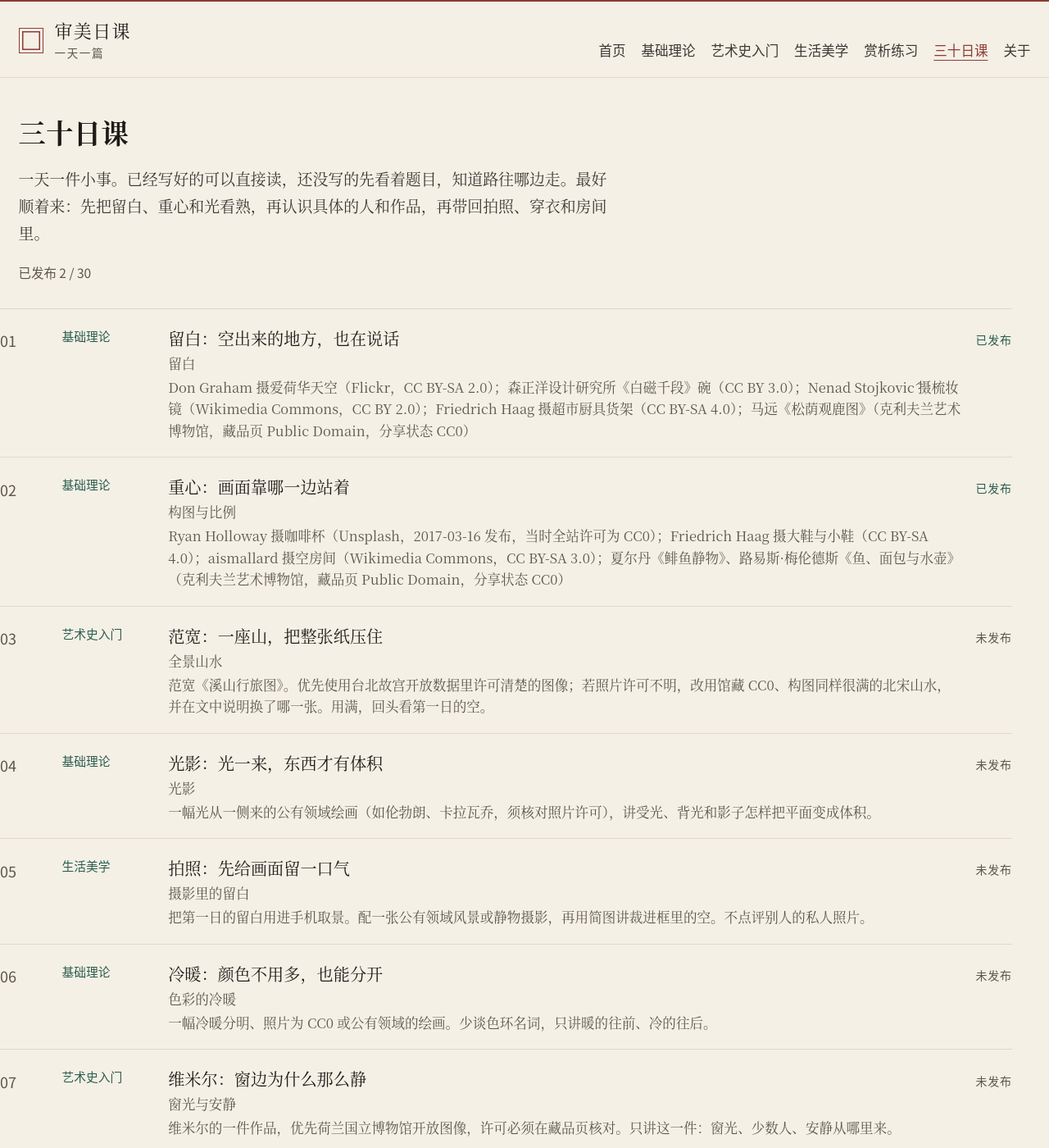
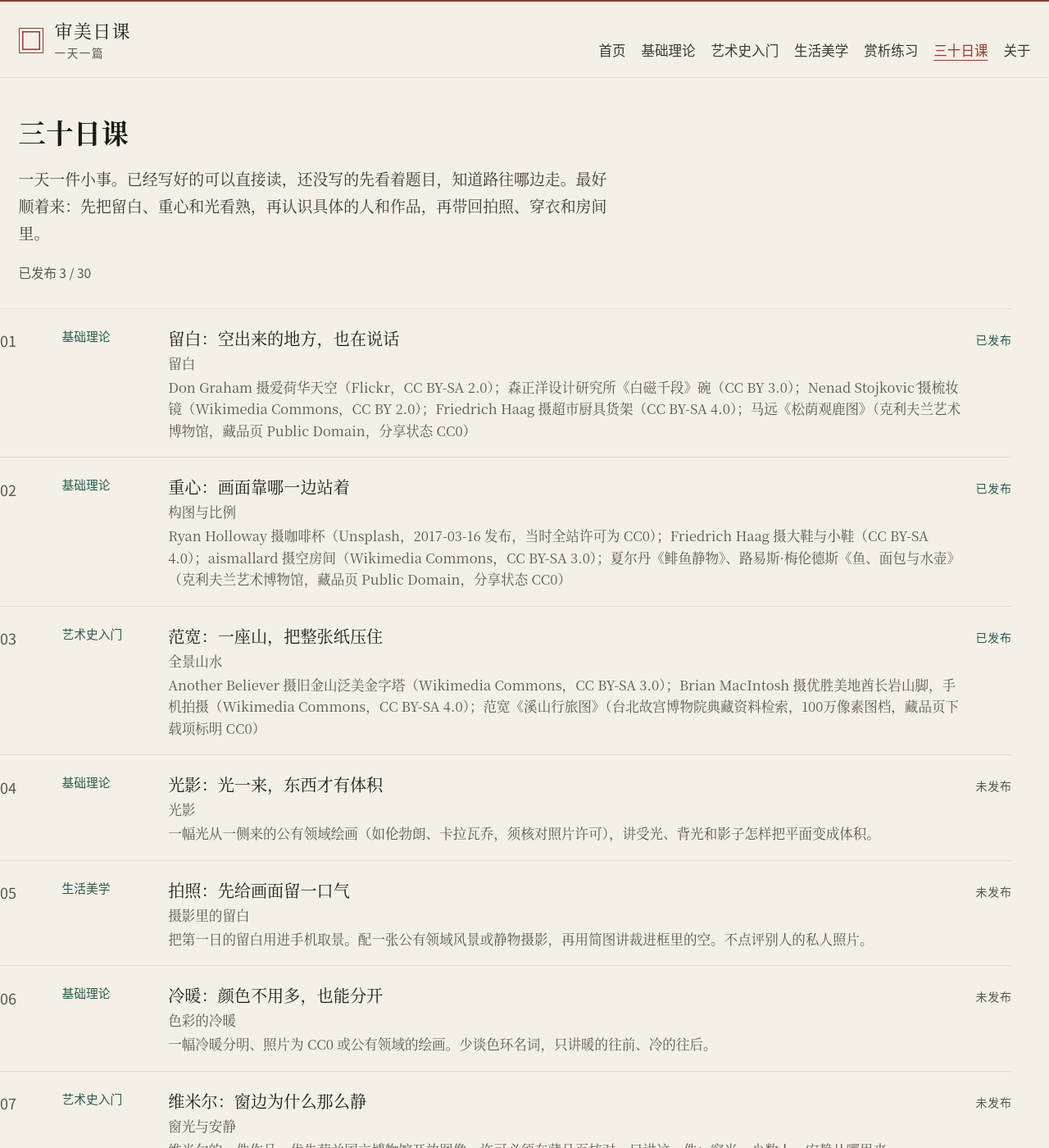
Before and after one commit to 57cx/aesthetics-daily, a Jekyll site: the page built from curriculum.html, in a window 1280 px wide and 1400 px high. Shown: the whole window at 82% size. Built offline with Jekyll 4.4.1, drawn with Linux system fonts in a browser that asks for light colours; part of the change alters nothing that is shown.

Commit message:
Publish day 3 on a mountain that fills the sheet. (#4)
Add the Fan Kuan article, its licensed images, and mark that day published in the curriculum.

Co-authored-by: Cursor Agent <cursoragent@cursor.com>
Co-authored-by: 57cx <57cx@users.noreply.github.com>

```diff
--- a/_data/curriculum.yml
+++ b/_data/curriculum.yml
@@ -22,8 +22,9 @@
   title: "范宽：一座山，把整张纸压住"
   category: 艺术史入门
   topic: 全景山水
-  examples: "范宽《溪山行旅图》。优先使用台北故宫开放数据里许可清楚的图像；若照片许可不明，改用馆藏 CC0、构图同样很满的北宋山水，并在文中说明换了哪一张。用满，回头看第一日的空。"
-  published: false
+  examples: "Another Believer 摄旧金山泛美金字塔（Wikimedia Commons，CC BY-SA 3.0）；Brian MacIntosh 摄优胜美地酋长岩山脚，手机拍摄（Wikimedia Commons，CC BY-SA 4.0）；范宽《溪山行旅图》（台北故宫博物院典藏资料检索，100万像素图档，藏品页下载项标明 CC0）"
+  published: true
+  date: 2026-11-14
 -
   day: 4
   title: "光影：光一来，东西才有体积"
--- /dev/null
+++ b/_posts/2026-11-14-day-03-quanjing.md
@@ -0,0 +1,132 @@
+---
+layout: article
+title: "范宽：一座山，把整张纸压住"
+description: "先看人行道上抬头拍的楼，再看手机里一座顶满画面的山。满，和第一日的空对着看。"
+date: 2026-11-14 08:00:00 +0800
+day: 3
+category: 艺术史入门
+topic: 全景山水
+permalink: /days/03/
+image: /assets/images/day-03/transamerica-pyramid.jpg
+image_alt: "从人行道抬头看旧金山的泛美金字塔。楼从画面下沿一直顶到上沿，窗户排成格子，左边还留着一块蓝天。"
+image_width: 1200
+image_height: 1600
+---
+
+<p class="core"><span class="core-label">一句话</span>全景山水就是一座山从画面顶上铺到脚下，把整张纸压满，眼睛顺着它往上走。</p>
+
+## 图例讲解
+
+第一日看的是空。天空占了大半，眼睛有地方歇。今天看满。满，就是一样东西把画面占住，从一边顶到另一边。
+
+先别记名词。你站在马路边，抬头就行。
+
+<figure class="plate">
+  <img src="{{ '/assets/images/day-03/transamerica-pyramid.jpg' | relative_url }}" width="1200" height="1600" alt="从下往上拍的高楼。楼身占了画面右边大半，窗户一格一格排到顶，左边是蓝天，底下有一点树。">
+  <figcaption>
+    <span class="cap-title">Another Believer《泛美金字塔》</span>
+    <span class="cap-meta">英文名 Transamerica Pyramid。Another Believer，2010 年 9 月 24 日，美国旧金山。小型数码相机从楼下抬头拍的。本站只把高缩到 1600 像素，没有裁切。</span>
+    <span class="cap-license"><a href="https://commons.wikimedia.org/wiki/File:Transamerica_Pyramid,_SF,_CA.jpg">维基共享文件页</a> · 作者 Another Believer，许可：<a href="https://creativecommons.org/licenses/by-sa/3.0/">CC BY-SA 3.0</a>。文件页写明这是作者自己的照片。要署这个名字，并链到这个许可。改过的图如果再给人用，也得用同样的许可。</span>
+  </figcaption>
+</figure>
+
+这座楼从照片的下沿，一直顶到上沿。它像一座山。窗户一排一排，眼睛有格子可以爬。你可以从底下数上去。一排，再一排，数到顶，楼就到头了。
+
+左边还剩一块天。眼睛主要在爬这些窗户。第一日那张天空的照片，眼睛是在云上停一停。今天这条路是往上的。
+
+你用手机在楼下这么拍，出来也是这样。电影海报常把一个很大的人，或者一座楼，顶满整张纸，字很小，挤在边上。你先看见那个大的。手机壁纸如果四边都是画面，不留一条空边，也是这件事。它让你往里面走，不留一块空白给你歇。
+
+再看一座真的山。人站在山脚下，用手机拍的。石头占了大半张。
+
+<figure class="plate">
+  <img src="{{ '/assets/images/day-03/el-capitan-base.jpg' | relative_url }}" width="1200" height="1600" alt="从山脚抬头拍的大石壁。灰色的石头占了大半张，右下角有树，顶上只剩一条浅色的天。" loading="lazy">
+  <figcaption>
+    <span class="cap-title">Brian MacIntosh《酋长岩山脚》</span>
+    <span class="cap-meta">英文名 El Capitan, Yosemite, from the very base of the southeast face。Brian MacIntosh，2020 年 10 月 2 日，美国加利福尼亚州优胜美地国家公园。手机（LG LM-X410.FG）站在东南壁底下抬头拍的。本站只把高缩到 1600 像素，没有裁切。</span>
+    <span class="cap-license"><a href="https://commons.wikimedia.org/wiki/File:El_Capitan,_Yosemite,_from_base_of_southeast_face.jpg">维基共享文件页</a> · 作者 Brian MacIntosh，许可：<a href="https://creativecommons.org/licenses/by-sa/4.0/">CC BY-SA 4.0</a>。文件页写明这是作者自己的照片。要署这个名字，并链到这个许可。改过的图如果再给人用，也得用同样的许可。</span>
+  </figcaption>
+</figure>
+
+右下角的树显得很小。石头上有缝。眼睛可以顺着缝往上爬，爬到顶上那一条天。这条天很窄。第一日的天占了照片一半。这里的天只是石头没盖住的那一点。
+
+你要是把这张设成手机壁纸，打开屏幕，第一眼就是这座山。石头从左边顶到右边，只在顶上剩一条天。山把照片压住了。
+
+这种满，有一个老名字，叫全景山水。全景，就是想把一座山从脚到顶都放进一张画。山水，就是画山和水的那种画。这个词不用背。你记住「一座山把整张画面压住」就够了。
+
+大约一千年前，有个人就这么画。他叫范宽，在山里住过很久，画的是他天天看见的那种大山。他生活在北宋。北宋是宋朝的前半段，大约公元 960 年到 1127 年。年份不用背。
+
+他这张画叫《溪山行旅图》。溪是山里的水。行旅是走路的人。馆方的英文题目是 Travelers Among Mountains and Streams。
+
+画在绢上。绢是一种丝织的布，不是纸。题目里写的「纸」，你就把它当成那一整张被山压住的画面。
+
+画留到最后，你自己看。先记住今天这一件具体的事。满，也可以给眼睛一条路。路可以是窗户，可以是石头缝，也可以是山脚那棵小树。没有路的满，眼睛会闷。下面两张图说的就是这个。
+
+## 好与不好的对比
+
+下面两张不是照片，是为了把话说清楚画的示意。可以想成一张海报，也可以想成一张手机壁纸。框一样大。一边是一座山顶满了框，底下有一条细路和一个小点。另一边是差不多长的短线铺满，没有路。
+
+<div class="compare">
+  <figure>
+    <img src="{{ '/assets/images/day-03/compare-climb.svg' | relative_url }}" width="640" height="640" alt="示意图：一座大山从框的上沿铺到下沿，中间留一道横缝，底下有一条细路和一个小圆点。">
+    <figcaption>
+      <span class="label">这样更妥</span>
+      山把框占满了。底下还有一条路，路上有一个小点。
+    </figcaption>
+  </figure>
+  <figure>
+    <img src="{{ '/assets/images/day-03/compare-flat.svg' | relative_url }}" width="640" height="640" alt="示意图：同一个方框里铺满一样长的短线，从边上排到边上，没有路，也没有小点。">
+    <figcaption>
+      <span class="label">这样发闷</span>
+      短线一样长，铺到四条边，没有一条缝。
+    </figcaption>
+  </figure>
+</div>
+
+先说右边为什么看着累。短线差不多长，又铺到四条边。没有一条缝让你走进去，也没有一个小点让你先停下。每一笔都一样大声。看两秒，眼睛就想挪开。短线本身没有问题。累，是因为没有路。
+
+左边也满。山从上面顶到下面。可底下有一条细路，路上有一个小点。山腰还有一道横着的缝，让你换一口气，再往上。你知道从哪进，也知道可以停一下。
+
+还有一句要说清楚。第一日货架上的刀和铲子，是很多件一起抢。今天这一座山，是一件东西自己把画面占住。占住以后，还得留一条能走的路。
+
+<section class="practice">
+  <h2 id="小练习">小练习</h2>
+  <p>今晚不用出门。五分钟够了。</p>
+  <p>用手机拍两张。没有手机的话，在纸上画也行。</p>
+  <p>第一张：站在楼、高柜子或者一棵高树下面。让它从画面下沿顶到上沿，尽量少留天。纸上画的话，画一座山，山顶碰到纸的上边，山脚碰到下边，山脚放一个很小的人。</p>
+  <p>第二张：往后退一步，或者把山画小。让空的地方占掉一半，像第一日那样。</p>
+  <p>两张放在一起看。满的那张，你的眼睛从哪开始？它能往上走，还是走两步就停住？</p>
+  <p>用一句话写下来。不用写得美。比如：「满的那张我从底下的小人开始，顺着山往上，不觉得没处走。」写完，今天的练习就结束了。</p>
+</section>
+
+## 赏析练习
+
+最后看范宽这张。先认大块，先别下结论。
+
+画是竖的，很高。画心大约两米高，一米宽。这种竖着挂的，叫立轴。知道它是竖的就行，这个词不用背。
+
+最上面那一条，是后来装裱时加上的题字。装裱，就是把画装到一块布上，准备挂起来。画从这条字的下面才开始。
+
+画里一座大山，从画的上沿铺下来，下面是石头和树。大山和下面那片树中间，有一截颜色更浅的地方。大山右边有一条细细的浅线，是瀑布。最底下偏右，有一条浅色的路。路上有一串很小的黑点，是人和牲口。不把页面放大，它们就只是几个点。
+
+石头上有密密的短点。这种点的老名字叫皴。点得像雨点，就叫雨点皴。两个词都不用背。你把它看成石头上的小点子就行。
+
+挑两个问题就够。每个问题看够一分钟。没有标准答案，写给自己。
+
+<figure class="plate">
+  <img src="{{ '/assets/images/day-03/fan-kuan-travelers.jpg' | relative_url }}" width="735" height="1600" alt="范宽《溪山行旅图》。竖幅，上面一条是后人的题字。下面一座大山从画的上沿铺到山脚的石头和树，右边有一条细瀑布，最底下的路上有很小的人和牲口。" loading="lazy">
+  <figcaption>
+    <span class="cap-title">范宽《溪山行旅图》</span>
+    <span class="cap-meta">馆方品名「宋范宽谿山行旅图 轴」，英文标题 Travelers Among Mountains and Streams。谿就是溪。范宽（约活动于公元 11 世纪初），北宋，约公元 1000 年前后。立轴，绢本，主要用墨，颜色很少。本幅约 206.3 × 103.3 厘米。台北故宫博物院，文物统一编号故画000826N000000000。画的右下角树叶里有两个很小的字：范宽。最上面一条是后来装裱加上的题字，本站留着，没有裁掉。本站用的是馆方 100 万像素图档，只把高缩到 1600 像素。</span>
+    <span class="cap-license"><a href="https://digitalarchive.npm.gov.tw/Collection/Detail/1195?dep=P">藏品页</a> · 许可：<a href="https://creativecommons.org/publicdomain/zero/1.0/deed.zh-hant">CC0</a>。藏品页的下载项写着「100萬像素圖檔下載(CC0)」，并写明「低階圖像無須申請、不限用途、不用付費即可公開使用，且不需註明出處」。<a href="https://digitalarchive.npm.gov.tw/">典藏资料检索首页</a>也写明，约 41 万幅 100 万画素低阶图像以「<a href="https://creativecommons.org/publicdomain/zero/1.0/deed.zh-hant">公眾領域貢獻宣告</a>」（CC0）规范，不须注明出处。本站下的就是这一档。</span>
+  </figcaption>
+</figure>
+
+<ol class="questions">
+  <li>山有没有顶到画的上沿？四条边里，哪一条还留着缝？</li>
+  <li>最底下那些人和牲口，跟这座山比，有多大？你把它们看成路过的，还是看成一个可以走进去的口？</li>
+  <li>大山和树中间那一截颜色更浅的地方，你第一眼看成雾、水，还是石头上的一道亮？盖住这一截，上下还连得上吗？</li>
+  <li>右边那条瀑布，是在给眼睛一条向上的路，还是细得几乎用不上？</li>
+  <li>如果把这座山的上半截盖住，只留下面的石头和树，它还压得住这张画面吗？说一个你看见的理由。</li>
+</ol>
+
+<p class="colophon">楼和山两张照片都下载到本站，只把最长边缩到 1600 像素以内，没有裁切。范宽这张来自台北故宫博物院典藏资料检索的 100 万像素图档，同样只缩小，没有裁切；上面的题字留着。两张对照图是本站画的示意，不是某件作品，也不拿来笑话谁。许可和署名都写在每张图的图注里。</p>
```
Also changed, not shown: assets/images/day-03/compare-climb.svg (added), assets/images/day-03/compare-flat.svg (added), assets/images/day-03/el-capitan-base.jpg (added), assets/images/day-03/fan-kuan-travelers.jpg (added), assets/images/day-03/transamerica-pyramid.jpg (added).
